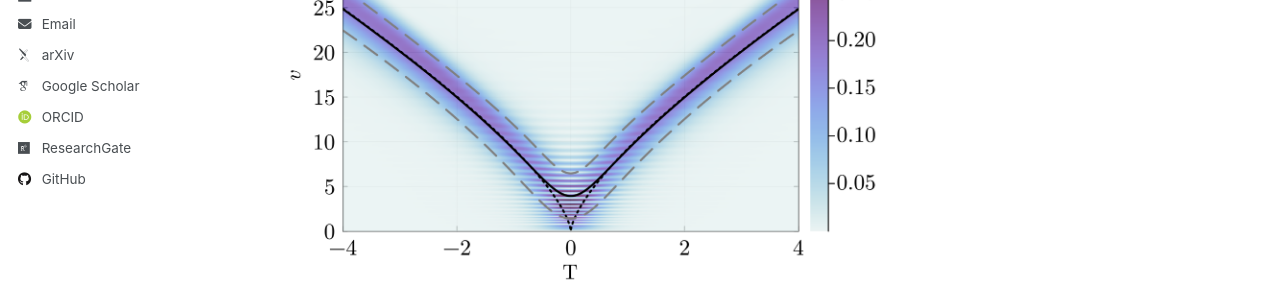
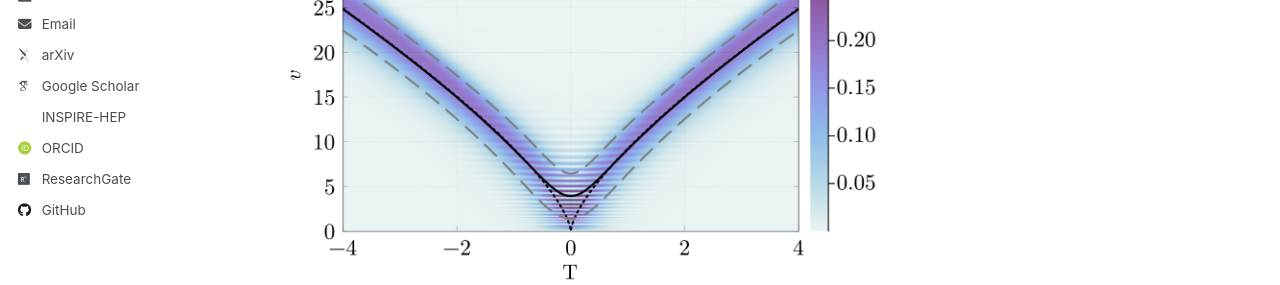
Before and after one commit to harkiratss/harkiratss.github.io, a Jekyll site: the page built from _pages/about.md, in a window 1280 px wide. Shown: the part 438-723 px from the top of the page. Built offline with Jekyll 4.4.1, drawn with Linux system fonts in a browser that asks for light colours; some web fonts are replaced.

Commit message:
Update author-profile.html

```diff
--- a/_includes/author-profile.html
+++ b/_includes/author-profile.html
@@ -46,6 +46,9 @@
       {% endif %}
       {% if author.googlescholar %}
         <li><a href="{{ author.googlescholar }}"><i class="ai ai-google-scholar ai-fw icon-pad-right"></i>Google Scholar</a></li>
+      {% endif %}
+      {% if author.inspirehep %}
+        <li><a href="{{ author.inspirehep }}"><i class="ai ai-inspire-hep ai-fw icon-pad-right"></i>INSPIRE-HEP</a></li>
       {% endif %}
       {% if author.semantic %}
         <li><a href="{{ author.semantic }}"><i class="ai ai-semantic-scholar ai-fw icon-pad-right"></i>Semantic Scholar</a></li>
```
